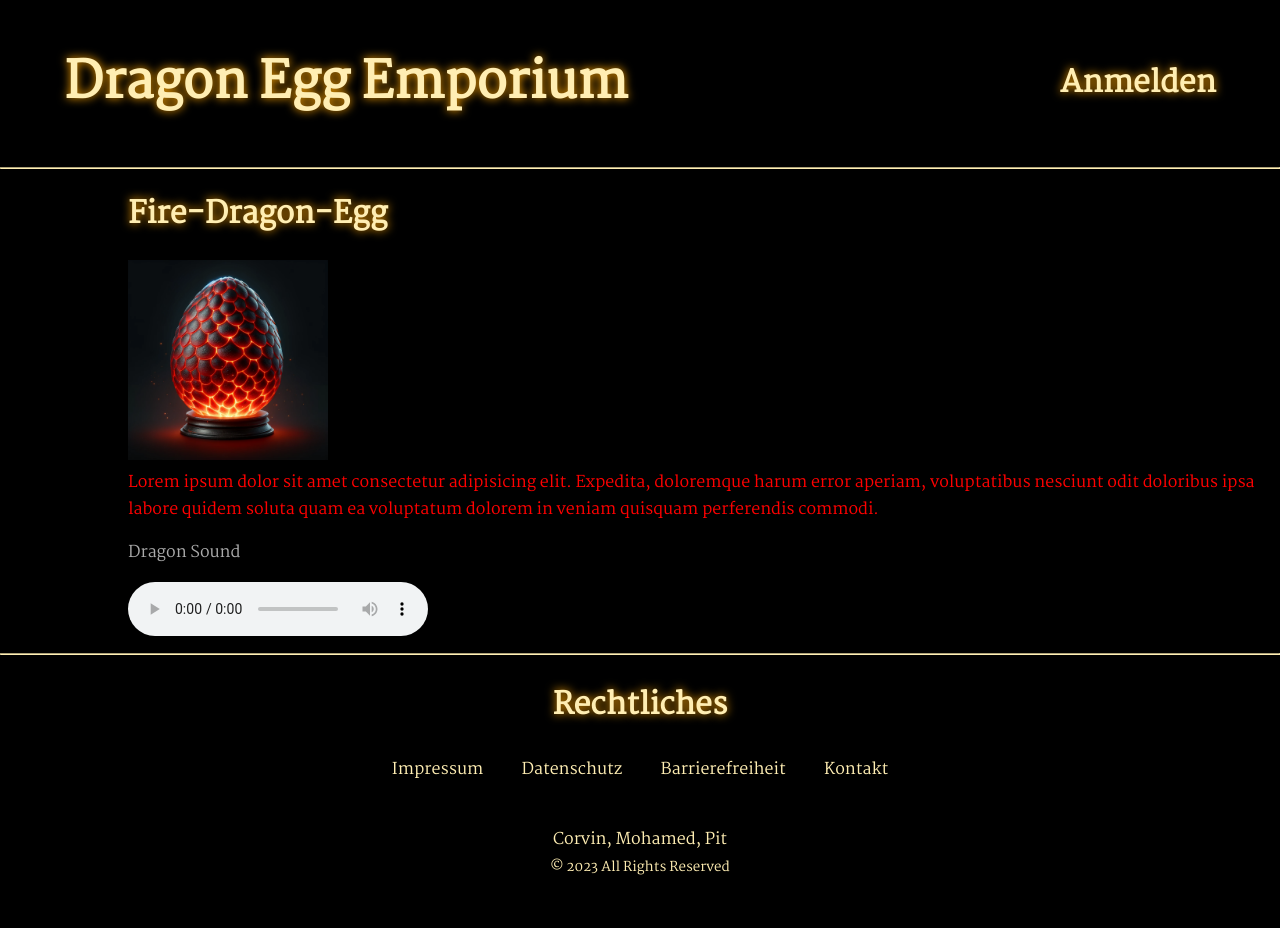
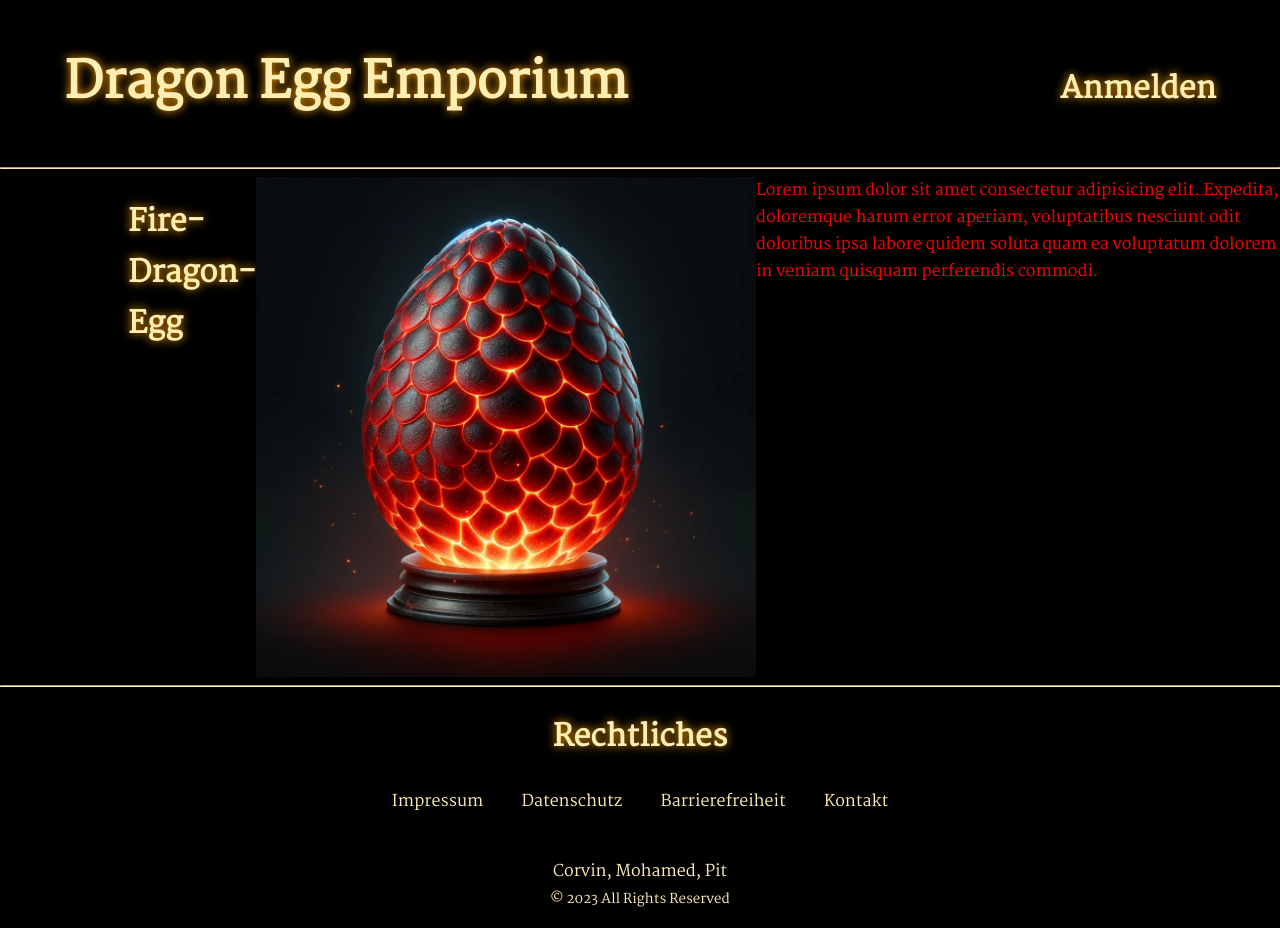
Before and after one commit to Pit0603/ProjektOnlineShop, a PHP site: page /FireDragon.html in a window 1280 px wide. Before the commit the page ends 875 px from the top, so only its background shows below. Run offline with PHP 8.4, Linux system fonts and the light colour scheme.

Commit message:
[Pit] updated css

```diff
--- a/FireDragon.html
+++ b/FireDragon.html
@@ -9,37 +9,36 @@
     </head>
 
     <body>
-        <div class="container">
+        <div class="headercontainer">
              <div class="box" id="boxheaderEmporium">
-                <a id="headerlink" href="index.html" target="_self" title="Hier kommen Sie zur Startseite" >
-                    <h1 id="h1header">Dragon Egg Emporium</h1>
+                 <a id="headerlinkEmporium" href="index.html" target="_self" title="Hier kommen Sie zur Startseite" >
+                     <h1 id="h1headerEmporium">Dragon Egg Emporium</h1>
                  </a>
              </div>
              <div class="box" id="boxheaderAnmelden">
-                <a id="headerlink" href="login.html" title="Hier können Sie sich Anmelden">
-                    <h1>Anmelden</h1>
+                 <a id="headerlinkAnmelden" href="login.html" title="Hier können Sie sich Anmelden">
+                     <h1 id="h1headerAnmelden">Anmelden</h1>
                  </a>
              </div>
          </div>
 
         <hr id="hrtop">
-        <div id="divbody">
-        <h1>Fire-Dragon-Egg</h1>
+    <div class="bodycontainerProdukt">
+        <h1 id="DragonEggName">Fire-Dragon-Egg</h1>
 
-        <img src="Bilder/FireDragonEgg.png"
+        <img id="FireDragonPNG"
+        src="Bilder/FireDragonEgg.png"
         alt="This is a picture of a Fire-Dragon Egg"
         title="This is a picture of a Fire-Dragon-Egg"
-        height="200"><!--Display Image of Image in Project with a height of 200px-->
+        height="500" width="500">
 
 
         <div class="box" id="boxFireDragon">Lorem ipsum dolor sit amet consectetur adipisicing elit. Expedita, doloremque harum error aperiam, voluptatibus nesciunt odit doloribus ipsa labore quidem soluta quam ea voluptatum dolorem in veniam quisquam perferendis commodi.</div>
 
-
-        <p>Dragon Sound</p>
-        <audio controls autoplay>
+        <!--<audio autoplay>
             <source src="Audio/DragonSound.mp3" type="Audio/mp3">
-            <source src="Audio/DragonSound.wav" type="Audio/wav"> <!--Alternative Audiodatei-->
-        </audio>
+            <source src="Audio/DragonSound.wav" type="Audio/wav">
+        </audio>-->
 
     </div>
         <footer>
--- a/style.css
+++ b/style.css
@@ -10,17 +10,22 @@ header{
     font-weight: 100;
 }
 
-.container{
+.headercontainer{
     display: flex;
     justify-content: space-between;
     width: 100%;
-}
-
-.box{
-    align-self: center;
+    align-items: baseline;
 }
 
 .login{
+    margin-left: 10%;
+}
+
+.register{
+    margin-left: 10%;
+}
+
+.resetpassword{
     margin-left: 10%;
 }
 
@@ -30,6 +35,7 @@ margin-left: 5%;
 
 #boxheaderAnmelden{
     margin-right: 5%;
+    text-align: center;
 }
 
 @font-face {
@@ -44,6 +50,37 @@ body{
     margin-right: 0px;
     text-decoration: none;
 }
+
+.bodycontainerStartseite{
+    display: flex;
+    flex-direction: column;
+}
+
+.bodycontainerProdukt{
+    display: flex;
+    margin-left: 10%;
+}
+
+.bodycontainer{
+    margin-left: 10%;
+}
+
+#boxh1Startseite{
+    margin-left: 10%;
+}
+
+#boxBilder{
+    margin-left: 10%;
+}
+
+#DragonEggName{
+
+}
+
+#FireDragonPNG{
+
+}
+
 footer{
     background-color: black;
     text-decoration: none;
@@ -55,14 +92,6 @@ p{
 
 div{
     color: #aaa;
-}
-
-#divbody{
-    margin-left: 10%;
-}
-
-#divheader{
-    margin:0px
 }
 
 #boxFireDragon{
@@ -123,15 +152,18 @@ h1{
     text-shadow: 0 0 10px orange;
 }
 
-#h1header{
+#h1headerEmporium{
     color: #ffeeb3;
     text-decoration: none;
     font-size: 50px;
     text-shadow: 0 0 10px orange;
 }
 
-#headertest{
-    margin-left: 5%;
+#h1headerAnmelden{
+    color: #ffeeb3;
+    text-decoration: none;
+    font-size: 30px;
+    text-shadow: 0 0 10px orange;
 }
 
 h2{
@@ -149,7 +181,12 @@ b{
     color: #ffeeb3;
 }
 
-#headerlink{
+#headerlinkEmporium{
+    text-align: center;
+    text-decoration: none;
+}
+
+#headerlinkAnmelden{
     text-align: center;
     text-decoration: none;
 }
@@ -170,3 +207,7 @@ a:hover{
 a:active{
     color: red;
 }
+
+audio{
+    display: none;
+}
```
Also changed, not shown: Barrierefreiheit.html (+6 -6 lines), Datenschutz.html (+6 -6 lines), EarthDragon.html (+6 -6 lines), IceDragon.html (+6 -6 lines), Impressum.html (+6 -6 lines), Kontakt.html (+6 -6 lines), MakeOffer.html (+6 -6 lines), forgotpwd.html (+6 -8 lines), index.html (+8 -10 lines), login.html (+5 -5 lines), register.html (+6 -7 lines). Lines whose indentation alone changed are shown as unchanged.
